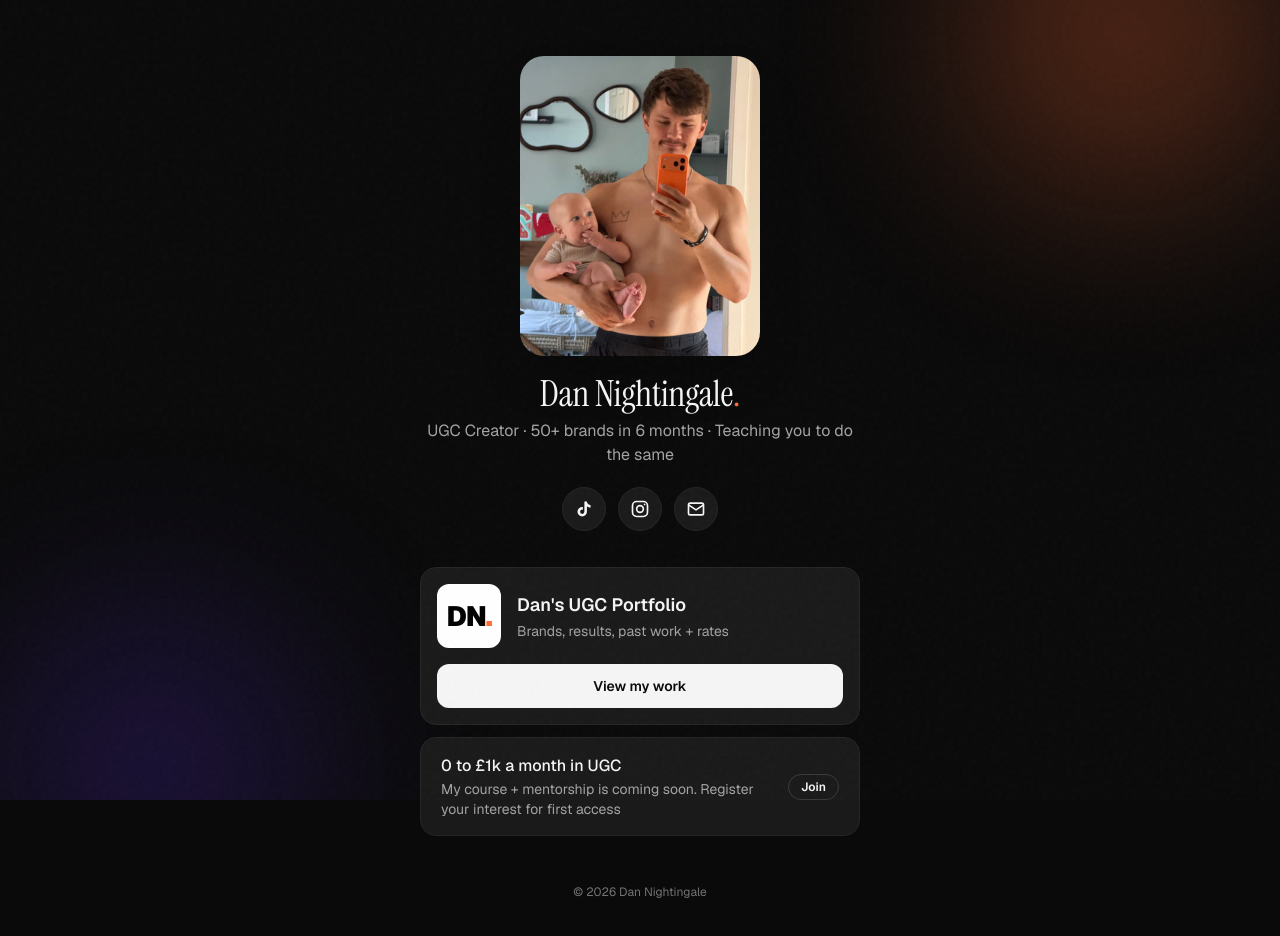
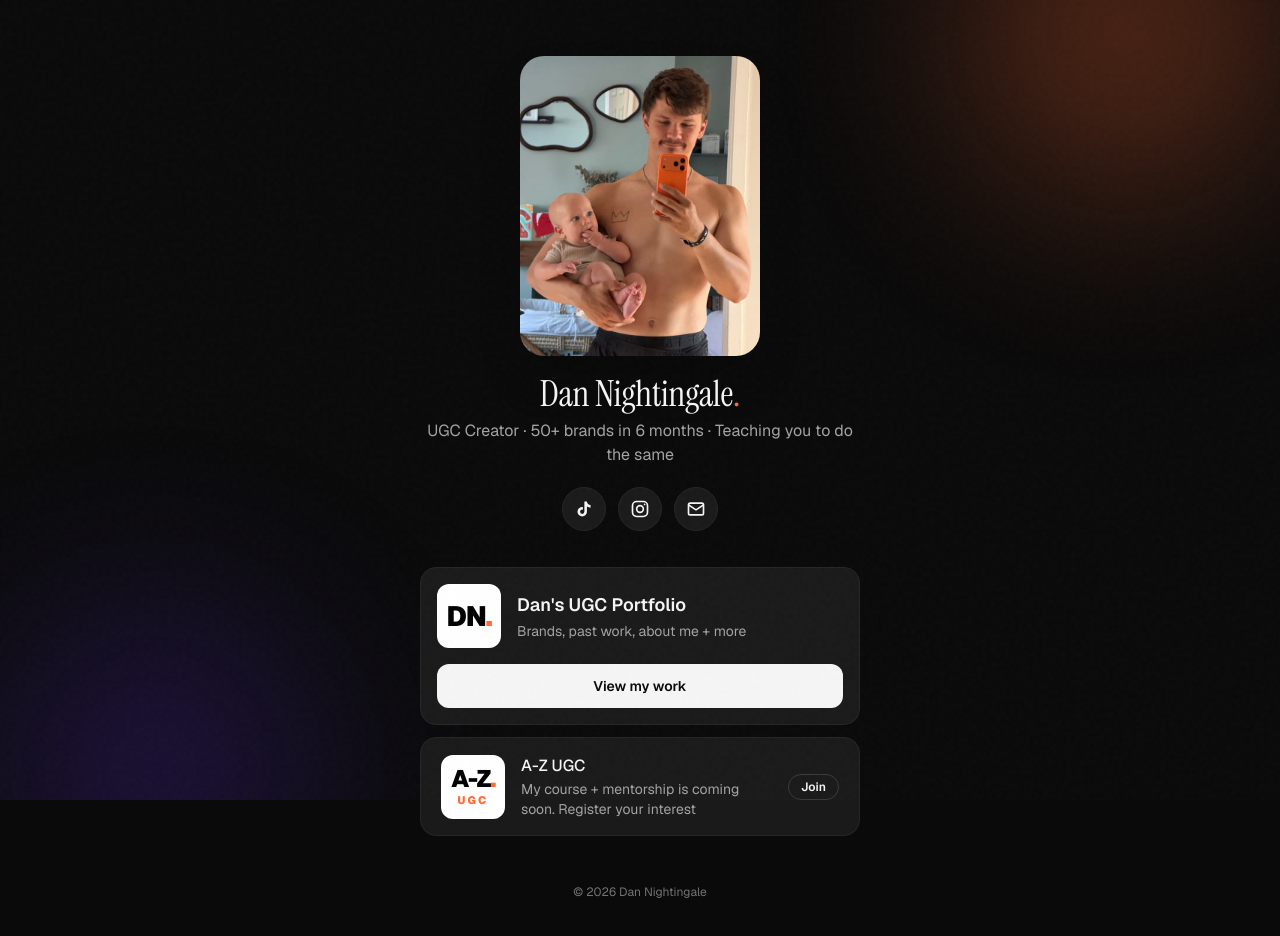
Before and after one commit to dannightingxle/dan-ugc-portfolio, a Next.js app: page /links in a window 1280 px wide. Shown: the top 936 px of the page. Built offline with nearby package versions, Linux system fonts and the light colour scheme.

Commit message:
A-Z UGC tile on /links, new portfolio blurb, 50+ brands stat
Co-Authored-By: Claude Opus 5.5 <noreply@anthropic.com>
Claude-Session: https://claude.ai/code/session_01PCQjBkDLjCazYRP2Z35Njc

```diff
--- a/app/links/page.tsx
+++ b/app/links/page.tsx
@@ -13,7 +13,14 @@ export const metadata: Metadata = {
   },
 };
 
-type LinkItem = { label: string; note: string; href: string; tag?: string; featured?: boolean };
+type LinkItem = {
+  label: string;
+  note: string;
+  href: string;
+  tag?: string;
+  featured?: boolean;
+  thumb?: React.ReactNode;
+};
 
 const LINKS: LinkItem[] = [
   {
@@ -24,17 +31,27 @@ const LINKS: LinkItem[] = [
     featured: true,
   },
   {
-    label: "0 to £1k a month in UGC",
-    note: "My course + mentorship is coming soon. Register your interest for first access",
+    label: "A-Z UGC",
+    note: "My course + mentorship is coming soon. Register your interest",
     href: "/waitlist",
     tag: "Join",
+    thumb: (
+      <Tile>
+        <span className="flex flex-col items-center leading-none">
+          <span className="text-[24px]">
+            A-Z<span className="text-[color:var(--accent)]">.</span>
+          </span>
+          <span className="mt-1 text-[11px] tracking-[0.2em] text-[color:var(--accent)]">UGC</span>
+        </span>
+      </Tile>
+    ),
   },
 ];
 
 /* Big card for brands, styled like a mini portfolio preview. */
 const PORTFOLIO = {
   title: "Dan's UGC Portfolio",
-  note: "Brands, results, past work + rates",
+  note: "Brands, past work, about me + more",
   href: "/",
   cta: "View my work",
 };
@@ -83,15 +100,11 @@ export default function LinksPage() {
           className="hover-lift mt-9 w-full rounded-2xl border border-[color:var(--border)] bg-[color:var(--bg-card)] p-4 transition-colors hover:border-[color:var(--border-strong)]"
         >
           <div className="flex items-center gap-4">
-            {/* Monogram tile in place of a logo file */}
-            <span
-              aria-hidden="true"
-              className="grid size-16 shrink-0 place-items-center rounded-xl bg-white font-black text-[28px] tracking-tighter text-black"
-            >
+            <Tile>
               <span>
                 DN<span className="text-[color:var(--accent)]">.</span>
               </span>
-            </span>
+            </Tile>
             <div className="min-w-0">
               <p className="font-semibold text-lg text-[color:var(--text)]">{PORTFOLIO.title}</p>
               <p className="mt-0.5 text-sm text-[color:var(--text-muted)]">{PORTFOLIO.note}</p>
@@ -113,6 +126,7 @@ export default function LinksPage() {
                     : "border-[color:var(--border)] bg-[color:var(--bg-card)] hover:border-[color:var(--border-strong)]"
                 }`}
               >
+                {l.thumb}
                 <div className="flex-1 min-w-0">
                   <p className="font-medium text-[color:var(--text)]">{l.label}</p>
                   <p className="mt-0.5 text-sm leading-snug text-[color:var(--text-muted)]">{l.note}</p>
@@ -136,6 +150,18 @@ export default function LinksPage() {
         <p className="mt-12 text-xs text-[color:var(--text-dim)]">© {new Date().getFullYear()} Dan Nightingale</p>
       </main>
     </>
+  );
+}
+
+/* White logo-style tile (heavy black type, orange accent) used as a card thumbnail. */
+function Tile({ children }: { children: React.ReactNode }) {
+  return (
+    <span
+      aria-hidden="true"
+      className="grid size-16 shrink-0 place-items-center rounded-xl bg-white font-black text-[28px] tracking-tighter text-black"
+    >
+      {children}
+    </span>
   );
 }
 
--- a/app/page.tsx
+++ b/app/page.tsx
@@ -14,7 +14,7 @@ const NAV = [
 
 const STATS = [
   { prefix: "£", target: 150, suffix: "k+", label: "Generated · one brand, 9 months" },
-  { prefix: "", target: 40, suffix: "+", label: "Brands worked with worldwide" },
+  { prefix: "", target: 50, suffix: "+", label: "Brands worked with worldwide" },
   { prefix: "", target: 5, suffix: "+", label: "Years in marketing + content" },
   { prefix: "", target: 48, suffix: "h", label: "Concept turnaround" },
 ];
```
